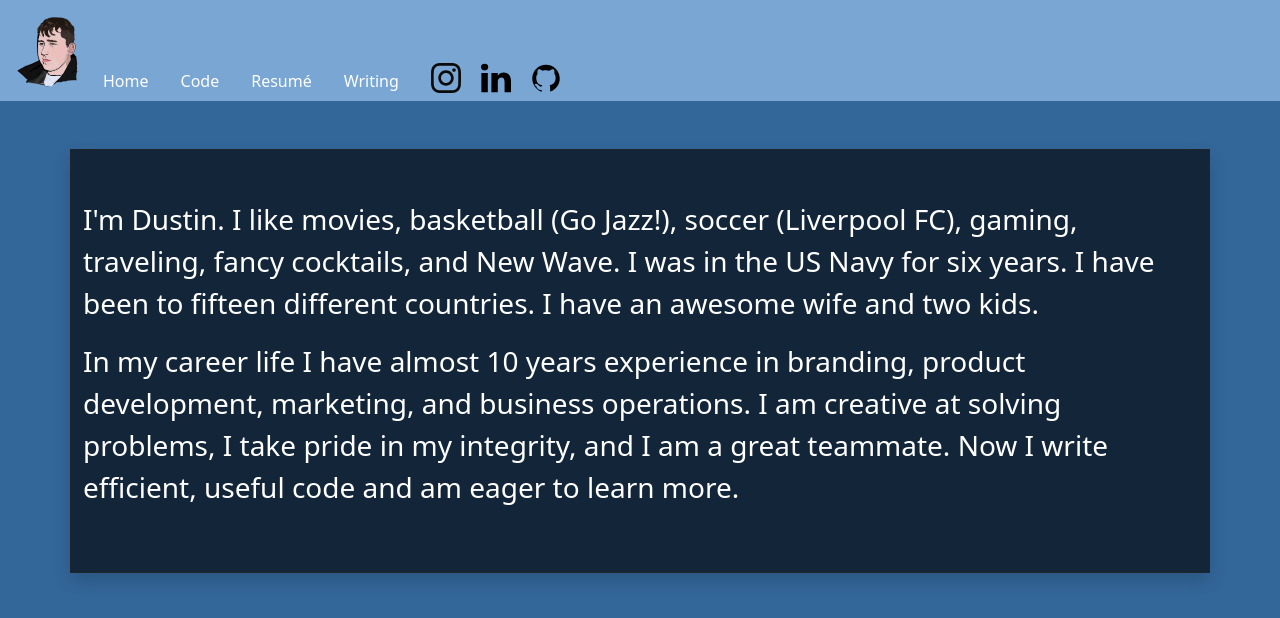
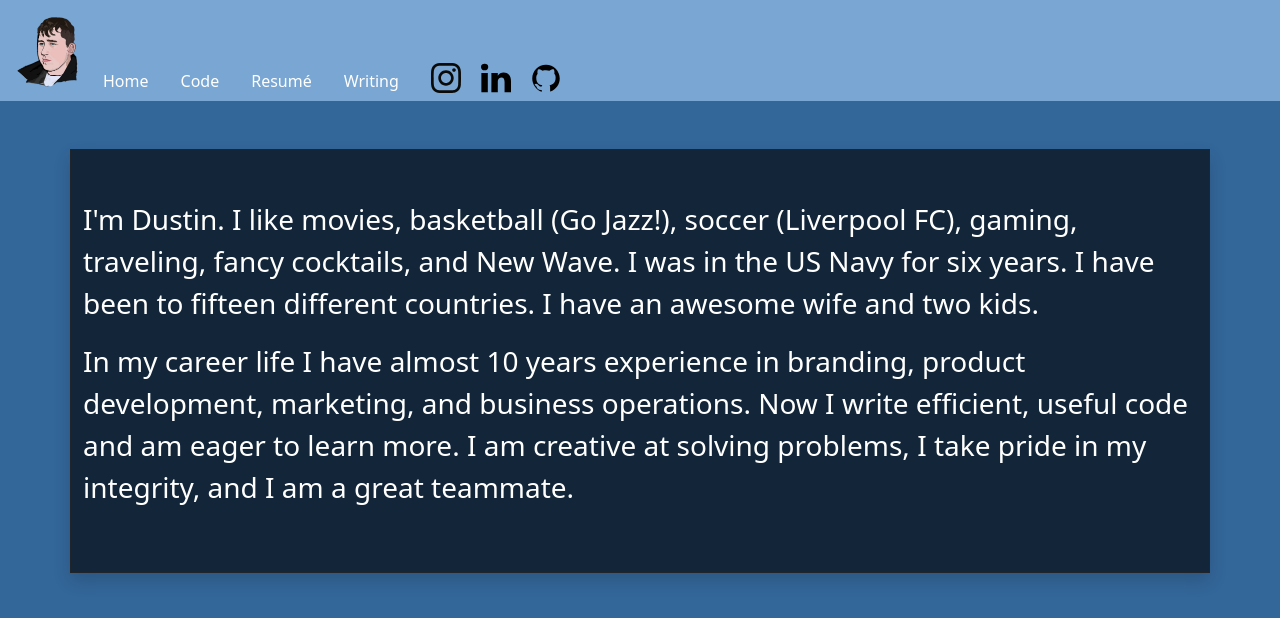
Before and after one commit to dustin-lamarr/react-portfolio, a React (Create React App) app in the folder client/: page /about in a window 1280 px wide. Shown: the top 618 px of the page. Built offline with nearby package versions, Linux system fonts and the light colour scheme.

Commit message:
updated About Me

```diff
--- a/client/src/pages/About.js
+++ b/client/src/pages/About.js
@@ -31,9 +31,9 @@ export function About() {
             <br />
             <p className="fs-3" style={styles.about}>
               In my career life I have almost 10 years experience in branding, product
-              development, marketing, and business operations. I am creative at solving problems, I take pride in my integrity, and I am a great teammate.
+              development, marketing, and business operations. Now I write efficient, useful code and am eager to learn more.
 
-              Now I write efficient, useful code and am eager to learn more.
+              I am creative at solving problems, I take pride in my integrity, and I am a great teammate.
             </p>
           </div>
         </div>
```
